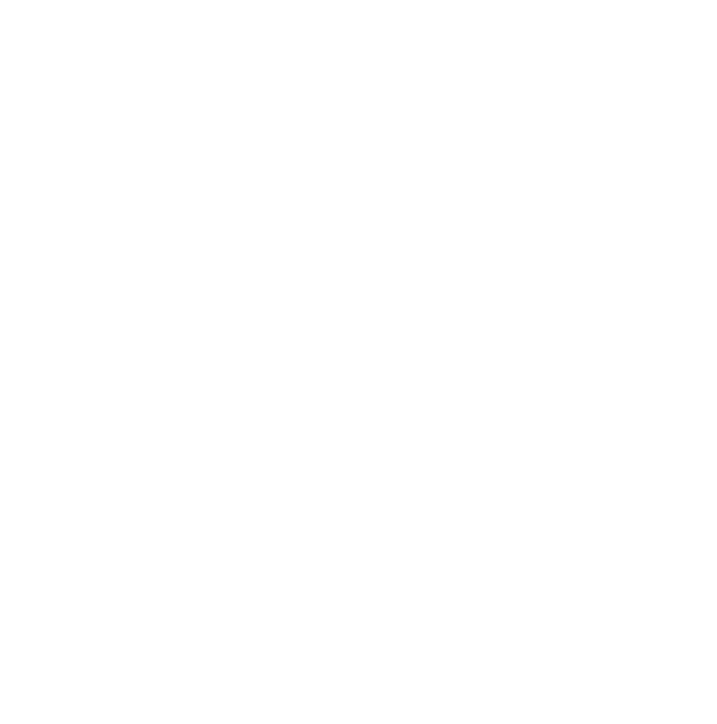
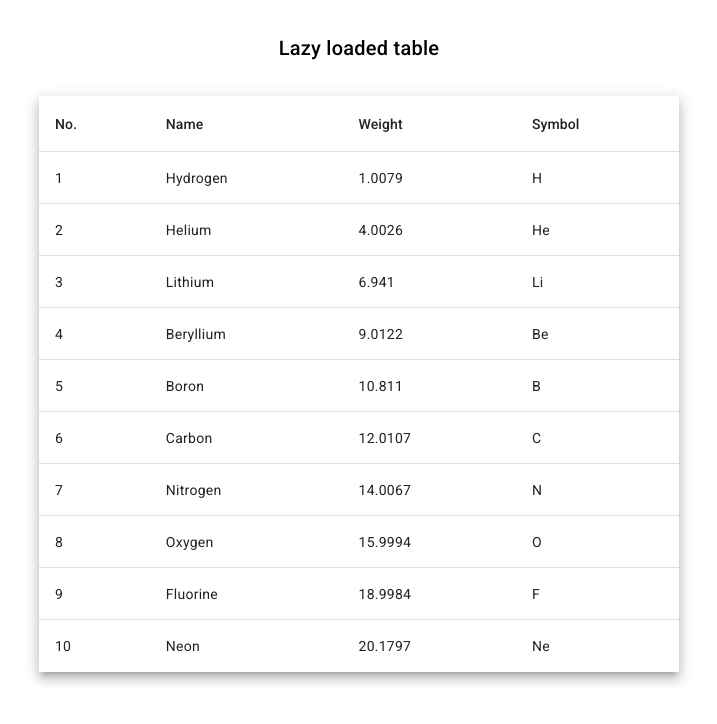
Before and after one commit to DanielVagner/Demo---Angular-17, an Angular app: page /lazy-loaded in a window 1280 px wide. Before the commit this address led to /. Shown: the top 724 px of the page, without its empty margins (281-998 px from the left). Built offline with nearby package versions, Linux system fonts and the light colour scheme.

Commit message:
Added lazy loaded example with route and change in .md

```diff
--- a/src/app/app.routes.ts
+++ b/src/app/app.routes.ts
@@ -11,4 +11,9 @@
         path: 'home',
         component: HomeComponent
     },
+    {
+        path: 'lazy-loaded',
+        loadChildren: () =>
+            import ('./lazy-loaded/lazy-loaded.routes').then((m)=> m.routes)
+    },
 ];
--- a/src/app/home/home.component.html
+++ b/src/app/home/home.component.html
@@ -4,6 +4,8 @@
         <img [src]="svgPath" alt="Angular Logo" class="angular-logo" />
       </div>
     </div>
+
+    <a routerLink="/lazy-loaded">name</a>
 
     @defer (on timer(5000)) {
     <section class="mr-3">
--- a/src/app/home/home.component.ts
+++ b/src/app/home/home.component.ts
@@ -2,6 +2,7 @@
 import { MatButtonModule } from '@angular/material/button';
 import { PrefetchComponent } from '../prefetch/prefetch.component';
 import { SkeletonComponent } from '../skeleton/skeleton.component';
+import { RouterLink } from '@angular/router';
 
 const COMPONENTS = [PrefetchComponent, SkeletonComponent];
 const MATERIAL = [MatButtonModule];
@@ -9,7 +10,7 @@
 @Component({
   selector: 'app-home',
   standalone: true,
-  imports: [MatButtonModule, COMPONENTS, MATERIAL],
+  imports: [MatButtonModule, COMPONENTS, MATERIAL, RouterLink],
   templateUrl: './home.component.html',
   styleUrl: './home.component.scss',
 })
--- /dev/null
+++ b/src/app/lazy-loaded/lazy-loaded.component.html
@@ -0,0 +1,37 @@
+<div class="title">
+    <h2>Lazy loaded table</h2>
+</div>
+
+
+<table mat-table [dataSource]="dataSource" class="mat-elevation-z8">
+
+    <!--- Note that these columns can be defined in any order.
+          The actual rendered columns are set as a property on the row definition" -->
+
+    <!-- Position Column -->
+    <ng-container matColumnDef="position">
+      <th mat-header-cell *matHeaderCellDef> No. </th>
+      <td mat-cell *matCellDef="let element"> {{element.position}} </td>
+    </ng-container>
+
+    <!-- Name Column -->
+    <ng-container matColumnDef="name">
+      <th mat-header-cell *matHeaderCellDef> Name </th>
+      <td mat-cell *matCellDef="let element"> {{element.name}} </td>
+    </ng-container>
+
+    <!-- Weight Column -->
+    <ng-container matColumnDef="weight">
+      <th mat-header-cell *matHeaderCellDef> Weight </th>
+      <td mat-cell *matCellDef="let element"> {{element.weight}} </td>
+    </ng-container>
+
+    <!-- Symbol Column -->
+    <ng-container matColumnDef="symbol">
+      <th mat-header-cell *matHeaderCellDef> Symbol </th>
+      <td mat-cell *matCellDef="let element"> {{element.symbol}} </td>
+    </ng-container>
+
+    <tr mat-header-row *matHeaderRowDef="displayedColumns"></tr>
+    <tr mat-row *matRowDef="let row; columns: displayedColumns;"></tr>
+  </table>
--- /dev/null
+++ b/src/app/lazy-loaded/lazy-loaded.component.scss
@@ -0,0 +1,10 @@
+.title{
+    text-align: center;
+    margin: 2rem;
+}
+
+table {
+    min-width: 50%!important;
+    height: 50%;
+    margin: auto;
+  }
--- /dev/null
+++ b/src/app/lazy-loaded/lazy-loaded.component.ts
@@ -0,0 +1,37 @@
+import { Component } from '@angular/core';
+import {MatTableModule} from '@angular/material/table';
+
+
+export interface PeriodicElement {
+  name: string;
+  position: number;
+  weight: number;
+  symbol: string;
+}
+
+const ELEMENT_DATA: PeriodicElement[] = [
+  {position: 1, name: 'Hydrogen', weight: 1.0079, symbol: 'H'},
+  {position: 2, name: 'Helium', weight: 4.0026, symbol: 'He'},
+  {position: 3, name: 'Lithium', weight: 6.941, symbol: 'Li'},
+  {position: 4, name: 'Beryllium', weight: 9.0122, symbol: 'Be'},
+  {position: 5, name: 'Boron', weight: 10.811, symbol: 'B'},
+  {position: 6, name: 'Carbon', weight: 12.0107, symbol: 'C'},
+  {position: 7, name: 'Nitrogen', weight: 14.0067, symbol: 'N'},
+  {position: 8, name: 'Oxygen', weight: 15.9994, symbol: 'O'},
+  {position: 9, name: 'Fluorine', weight: 18.9984, symbol: 'F'},
+  {position: 10, name: 'Neon', weight: 20.1797, symbol: 'Ne'},
+];
+
+const MATERIAL = [MatTableModule];
+
+@Component({
+  selector: 'app-lazy-loaded',
+  standalone: true,
+  imports: [MATERIAL],
+  templateUrl: './lazy-loaded.component.html',
+  styleUrl: './lazy-loaded.component.scss'
+})
+export class LazyLoadedComponent {
+  displayedColumns: string[] = ['position', 'name', 'weight', 'symbol'];
+  dataSource = ELEMENT_DATA;
+}
```
Also changed, not shown: src/app/lazy-loaded/lazy-loaded.routes.ts (added, +10 -0 lines), 2 other files (tests, documents, lock files or other folders).
